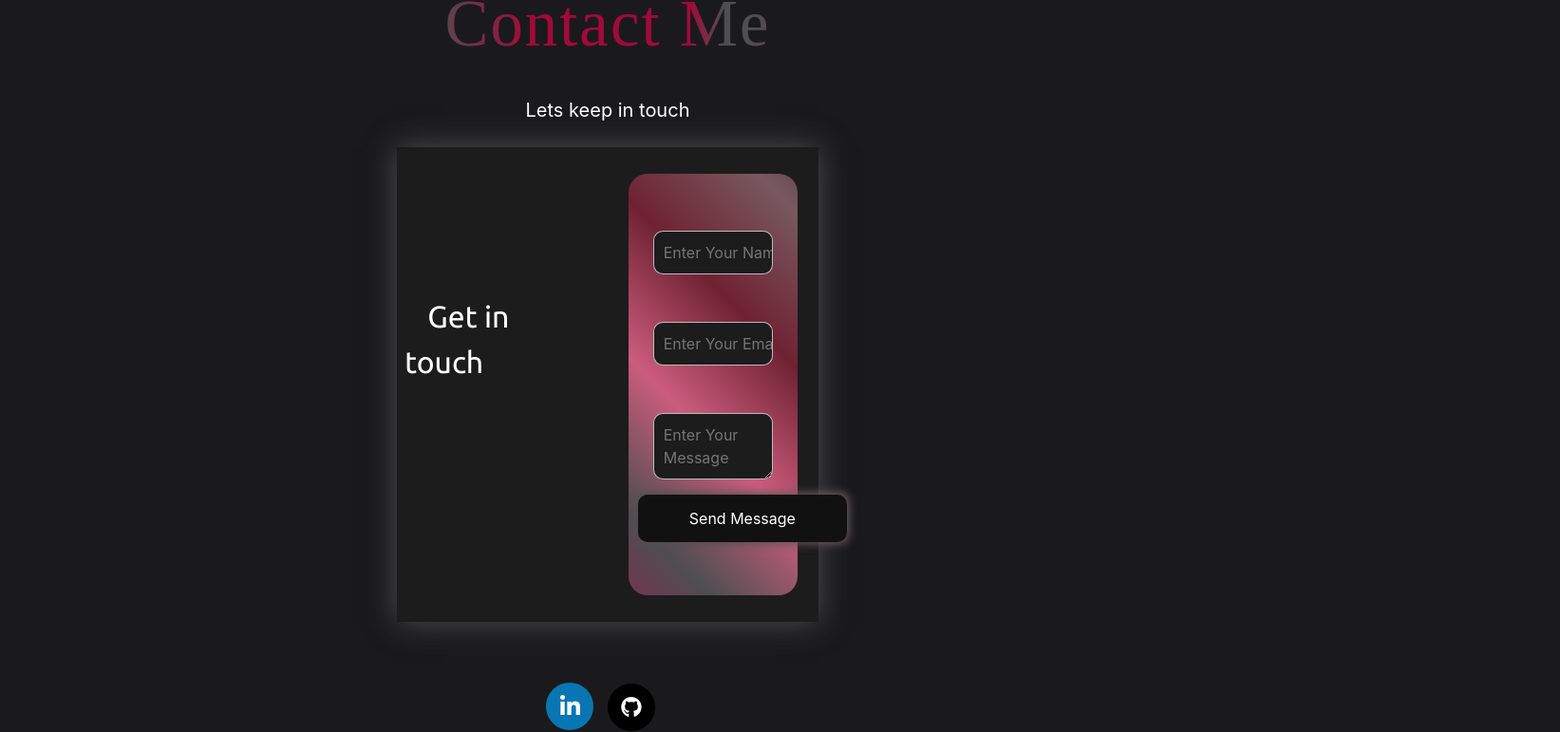
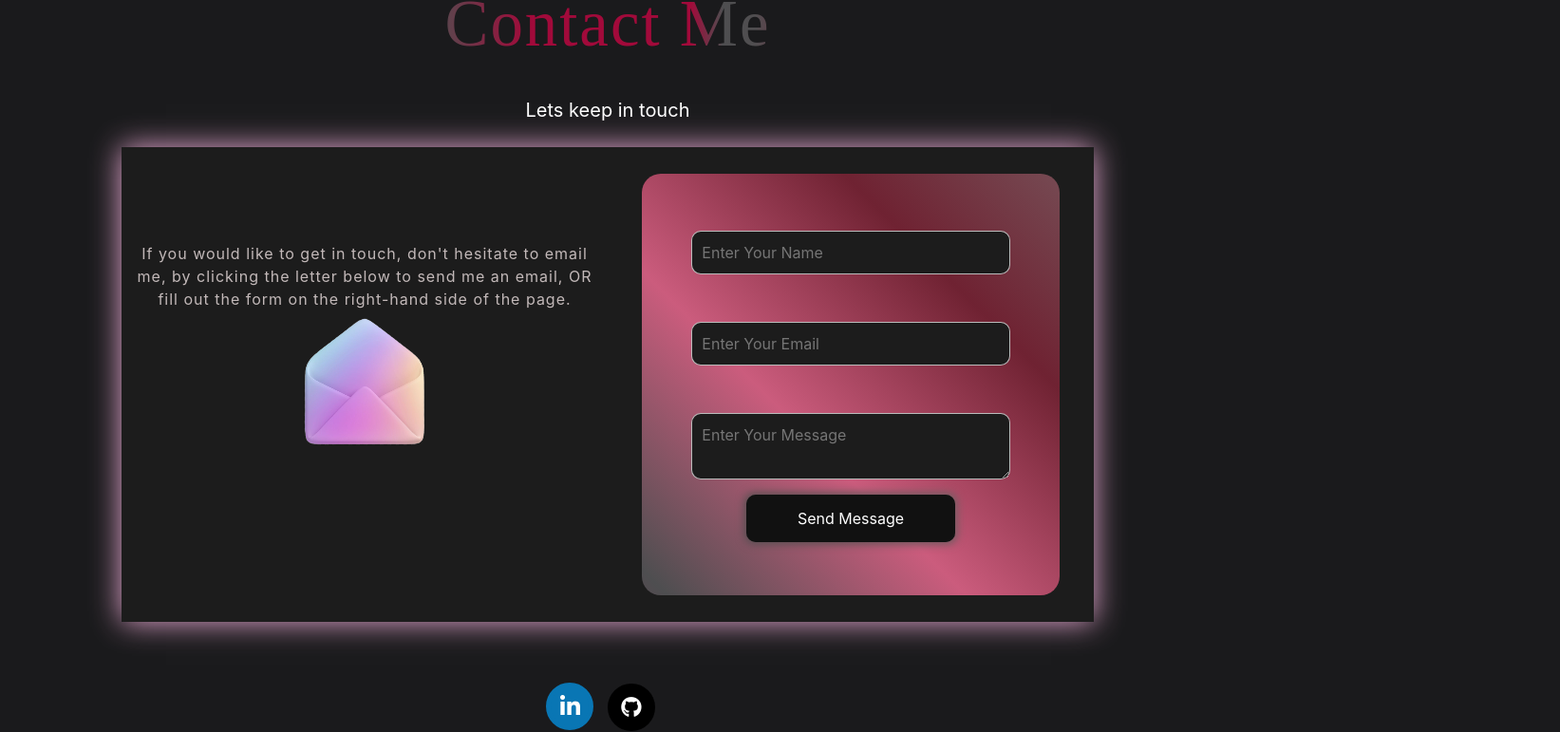
Before and after one commit to Tia4130/Portfolio, a React (Create React App) app: page /contact-me in a window 1280 px wide. Shown: the part 219-990 px from the top of the page at 95% size, 1643 px wide, since content can reach past the window. Built offline with nearby package versions, Linux system fonts and the light colour scheme; a web font is replaced by a local one.

Commit message:
fixing contact me page

```diff
--- a/src/components/Contactme.js
+++ b/src/components/Contactme.js
@@ -1,6 +1,9 @@
 import React, { useState, useRef } from 'react'
 import '../css/Contactme.css';
 import emailjs from '@emailjs/browser';
+
+//IMAGES
+import letter from '../image/letter.png';
 
 //COMPONENTS
 import Header from './Header';
@@ -51,40 +54,16 @@ export default function Contactme() {
                     <span className='under-title my-4'>Lets keep in touch</span>
                     {/* component contact  */}
                     <div className='contact-me-card row'>
-                        <div className='col-lg-6 col-md-5 col-sm-12 left-contact px-2 py-2 '>
-                            <span className='get-in-touch mx-4 my-2'>Get in touch</span>
+                        <div className='col-lg-6 col-md-5 col-sm-12'>
+                            {/* <span className='get-in-touch mx-4 my-2'>Get in touch</span> */}
 
-                            <div className='paddingAnimation d-flex justify-content-center'>
-                                <div className='flex-container'>
-                                    {/* <div className='unit'> */}
-                                    {/* <div className='heart-piece-0'> */}
-
-                                    {/* the beginning of the animation letter  */}
-
-
-                                    <div onClick={handleEmailClick} className='letter-image'>
-                                        <div className='animated-mail'>
-                                            <div className='back-fold'></div>
-                                            <div className='letter'>
-                                                <div className='letter-border'></div>
-                                                <div className='letter-title'></div>
-                                                <div className='letter-context'></div>
-
-                                                <div className='letter-stamp'>
-                                                    <div className='letter-stamp-inner'></div>
-                                                </div>
-                                            </div>
-                                            <div className='top-fold'></div>
-                                            <div className='body'></div>
-                                            <div className='left-fold'></div>
-                                        </div>
-                                        <div className='shadow'></div>
-                                    </div>
-                                    {/* the end of the animation letter  */}
-                                    {/* </div> */}
-                                    {/* </div> */}
+                            <div className='left-side-contact'>
+                                <div className='text-above'>If you would like to get in touch, don't hesitate to email me, by clicking the letter below to send me an email, OR fill out the form on the right-hand side of the page.</div>
+                                <div onClick={handleEmailClick} className='letter-container'>
+                                    <img className='imgContainer' src={letter} />
                                 </div>
                             </div>
+
                         </div>
 
                         <div className='col-lg-6 col-md-5 col-sm-12 my-auto '>
--- a/src/css/Contactme.css
+++ b/src/css/Contactme.css
@@ -1,3 +1,21 @@
+.left-side-contact {
+    text-align: center;
+    vertical-align: middle;
+    height: 300px;
+}
+
+.letter-container {
+    cursor: pointer;
+}
+
+.imgContainer {
+    max-width: 100%;
+    max-height: 100%;
+    text-align: center;
+    vertical-align: middle;
+
+}
+
 .inputBox {
     position: relative;
     width: 250px;
@@ -67,7 +85,7 @@
 .contact-me-card {
     background: #1c1c1c;
     width: 80%;
-    box-shadow: 0px 0px 30px 0px #4E4E50;
+    box-shadow: 0px 0px 30px 0px #ebabd5;
     height: 500px;
     margin-inline: auto;
 }
```
